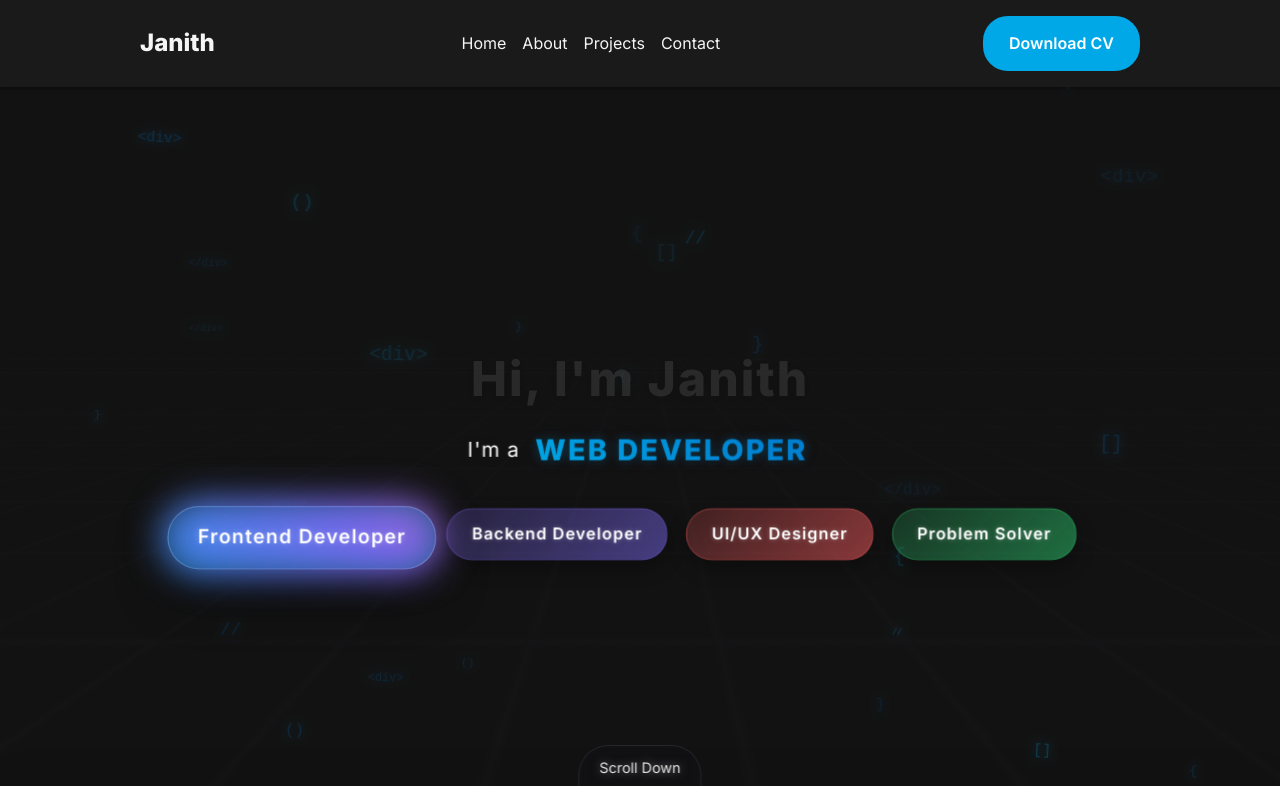
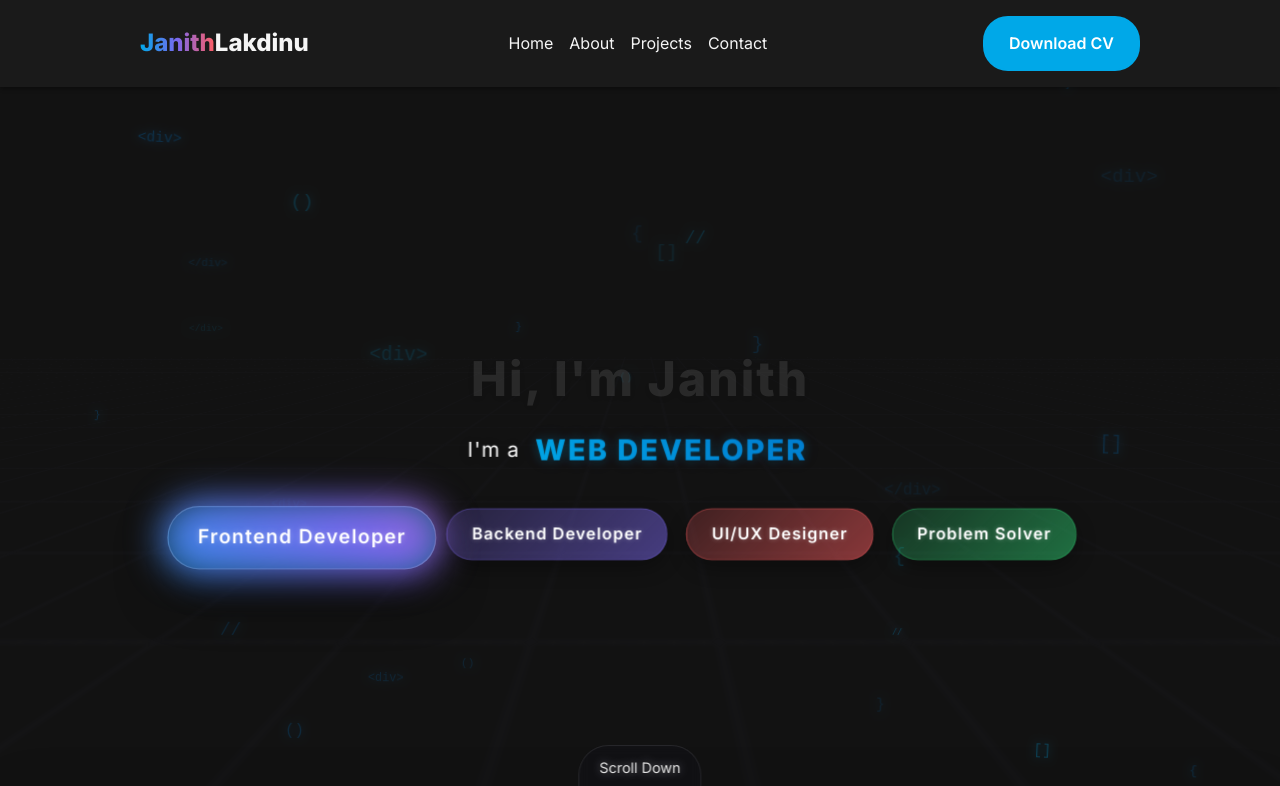
Before and after one commit to janith4920/portfolio, a plain HTML site: page index.html in a window 1280 px wide. Shown: the top 786 px of the page. Drawn offline with nearby package versions, Linux system fonts and the light colour scheme.

Commit message:
change logo

```diff
--- a/index.html
+++ b/index.html
@@ -12,7 +12,7 @@
   <!-- Navbar -->
   <nav class="navbar">
     <div class="container">
-      <a href="#home" class="logo">Janith</a>
+      <a href="#home" class="logo"><span class="logo-highlight">Janith</span>Lakdinu</a>
       <ul class="nav-links">
         <li><a href="#home">Home</a></li>
         <li><a href="#about">About</a></li>
--- a/style.css
+++ b/style.css
@@ -42,7 +42,13 @@ body {
 /* Navbar */
 .navbar { background: var(--navbar-bg); box-shadow: 0 2px 4px var(--shadow-color); position: fixed; top: 0; z-index: 10; width: 100%; }
 .navbar .container { display: flex; align-items: center; justify-content: space-between; padding: 1rem 0; }
-.logo { font-weight: 800; font-size: 1.5rem; text-decoration: none; color: var(--text-color); }
+.logo { font-weight: 1000; font-size: 1.5rem; text-decoration: none; color: var(--text-color); }
+.logo-highlight{
+  background: linear-gradient(90deg, #00a8e8, #7b68ee, #ff5e62);
+  -webkit-background-clip: text;
+  background-clip: text;
+  color: transparent;
+}
 .nav-links { list-style: none; display: flex; gap: 1rem; }
 .nav-links a { text-decoration: none; color: var(--text-color); transition: color 0.3s; }
 .nav-links a:hover { color: var(--primary-color); }
```
